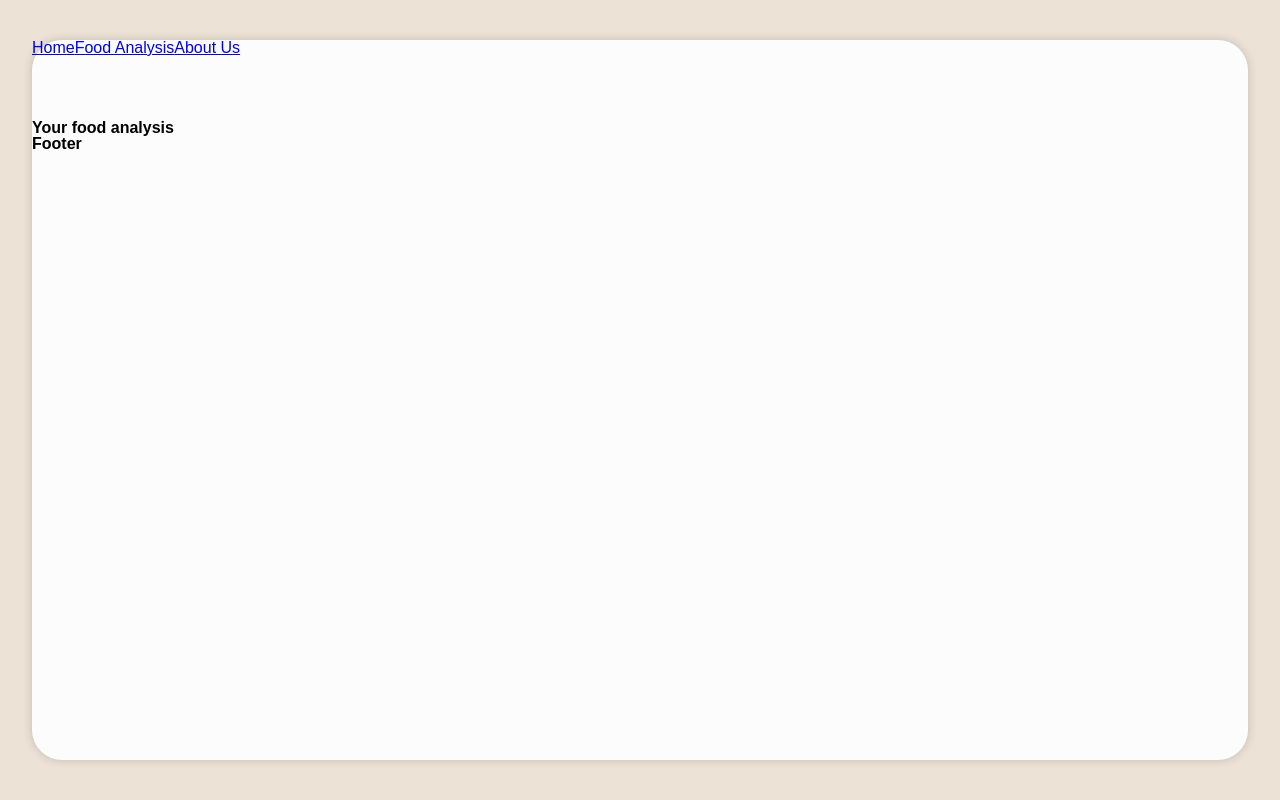
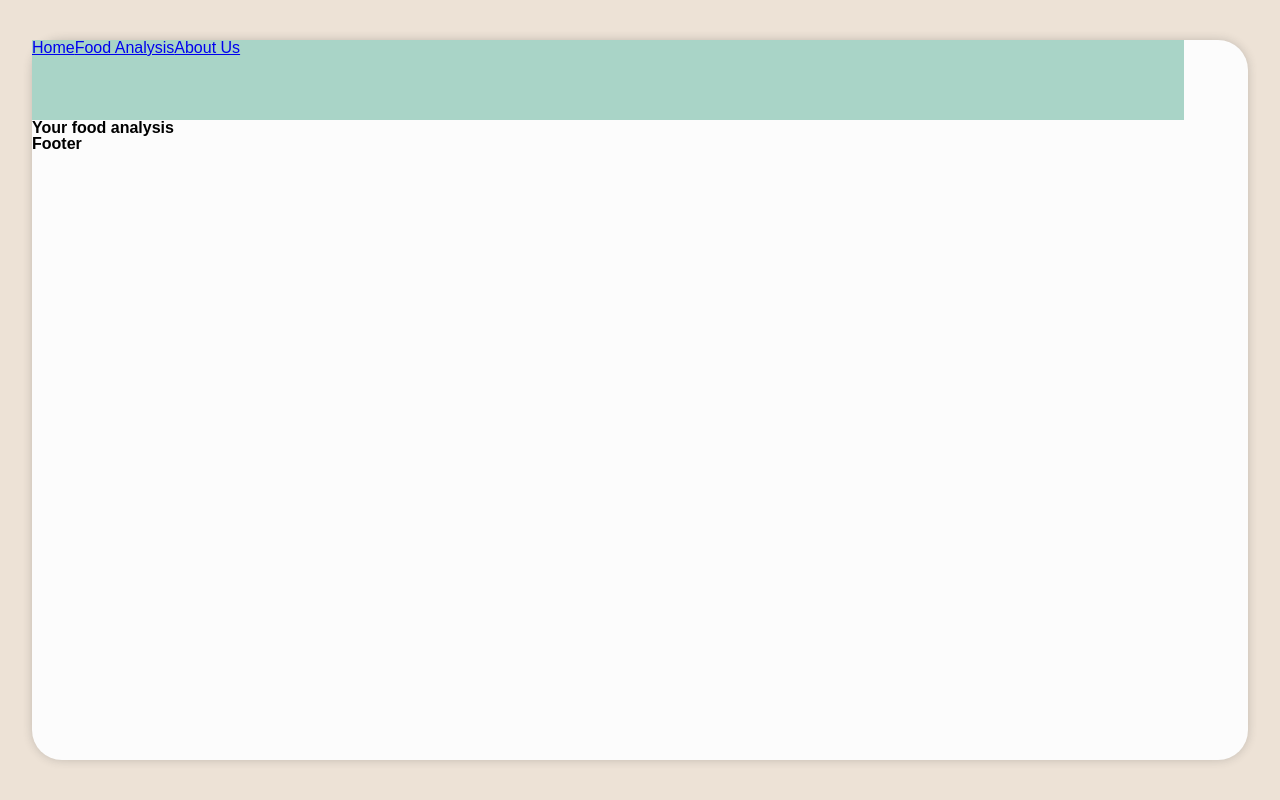
Before and after one commit to moumax/hackathon-1-remote2022, a React (Create React App) app: page / in a window 1280 px wide. Built offline with nearby package versions, Linux system fonts and the light colour scheme; no server answers.

Commit message:
Merge dev

```diff
--- a/src/components/FoodItem.jsx
+++ b/src/components/FoodItem.jsx
@@ -1,8 +1,11 @@
 import React from 'react'
 
-const FoodItem = () => {
+const FoodItem = ({ name, img }) => {
   return (
-    <div>FoodItem</div>
+    <div>
+    <div>{name}</div>
+    <img src={img} alt={name} className="imgItem" />
+    </div>
   )
 }
 
--- a/src/components/Header.jsx
+++ b/src/components/Header.jsx
@@ -1,10 +1,14 @@
 import { NavLink } from "react-router-dom";
 import "../styles/NavBar.css";
+// const logo = require("../assets/img/veggies-logo.png");
 
 function Home() {
     return (
         <nav className="navbar">
-          <div>
+          <div className="logo">
+            {/* <img src={logo} alt="logo"/> */}
+          </div>
+          <div className="pages">
             <NavLink to="/">
               Home
             </NavLink>
--- a/src/pages/FoodAnalysis.jsx
+++ b/src/pages/FoodAnalysis.jsx
@@ -1,21 +1,28 @@
 import React from "react";
 import FoodItem from "../components/FoodItem";
+import "../styles/App.css"
+import "../styles/variables.css"
 
 const foodList = require ("../assets/aliments.json");
 
 function FoodAnalysis() {
 
     return (
+      <div className="background">
+      <div className="container-background">
       <div className="foodlist">
-        {foodList.map((item) => (
+        {foodList &&
+        foodList.map((item) => (
           <article key={item.name}>
             <FoodItem
             key={item.name}
             name={item.name}
-            image={item.name}
+            image={item.img}
              />
           </article>
         ))}
+      </div>
+      </div>
       </div>
     );
   };
--- a/src/pages/Home.jsx
+++ b/src/pages/Home.jsx
@@ -2,16 +2,17 @@ import React from "react";
 import Header from "../components/Header";
 import RandomApi from "../components/RandomApi"
 import Footer from "../components/Footer";
+import FoodAnalysis from "./FoodAnalysis";
 
 const Home = () => {
   return (
-    <header className="background">
+    <div className="background">
       <div className="container-background">
         <Header />
         <RandomApi />
         <Footer />
       </div>
-    </header>
+    </div>
   );
 };
 
--- /dev/null
+++ b/src/styles/FoodAnalysis.css
@@ -0,0 +1,2 @@
+@import "./variables.css";
+@import "./App.css";
--- a/src/styles/NavBar.css
+++ b/src/styles/NavBar.css
@@ -1,6 +1,11 @@
 .navbar {
-    width: 100%;
+    width: 90vw;
     height: 10vh;
-    /* background-color: var(--primary-color); */
+    background-color: var(--primary-color);
     text-decoration: none;
 }
+
+img .logo {
+    width: 30px;
+    height: auto;
+}
```
